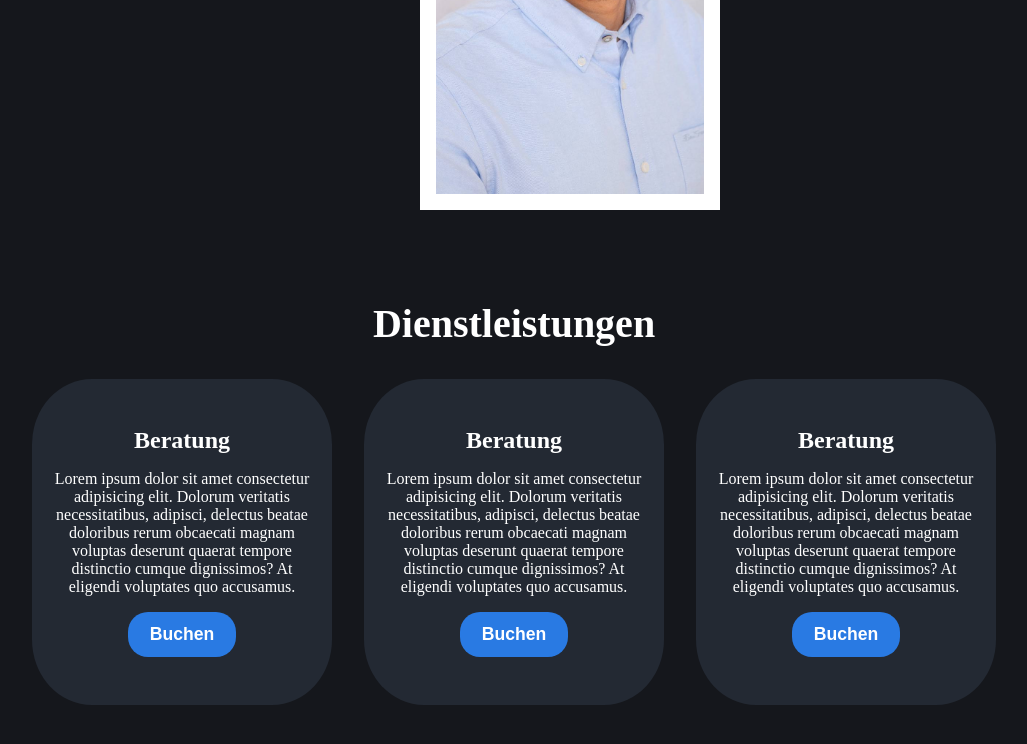
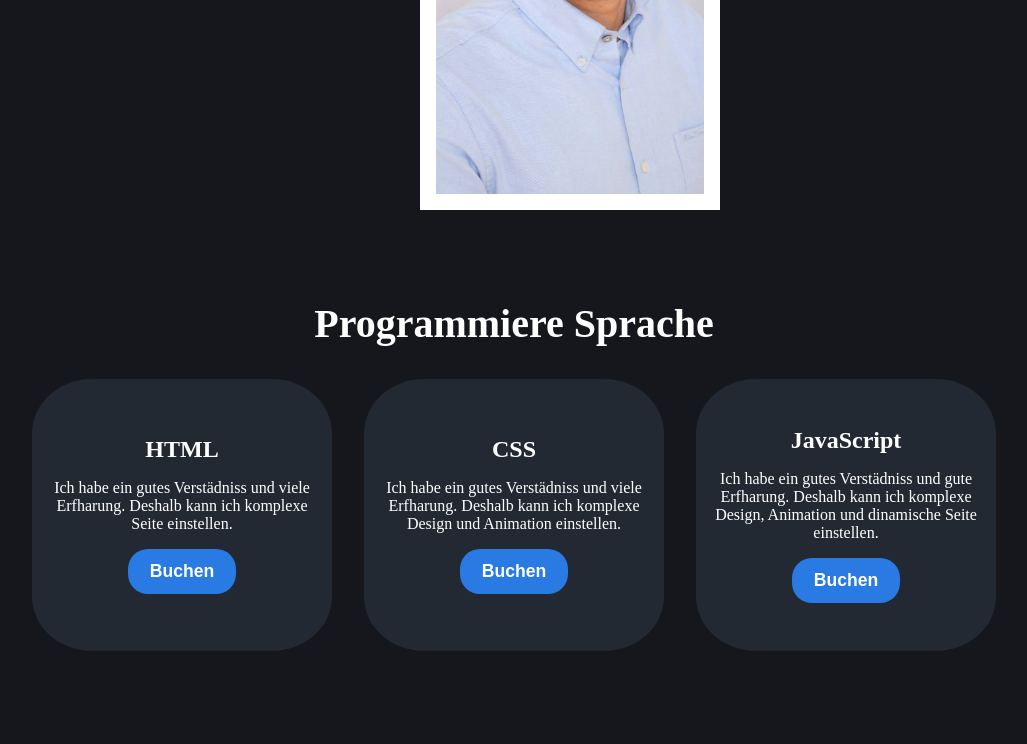
Before and after one commit to fredjhosnick/my-portfolio, a plain HTML site: page index.html in a window 1280 px wide. Shown: the part 1351-2095 px from the top of the page, without its empty margins (126-1153 px from the left). Drawn offline with Linux system fonts and the light colour scheme.

Commit message:
edit service

```diff
--- a/index.html
+++ b/index.html
@@ -36,35 +36,29 @@
     </section>
 
     <section id="full-service">
-      <h1 class="title-service">Dienstleistungen</h1>
+      <h1 class="title-service">Programmiere Sprache</h1>
       <div class="services">
         <div class="items-service">
-          <h2>Beratung</h2>
+          <h2>HTML</h2>
           <p>
-            Lorem ipsum dolor sit amet consectetur adipisicing elit. Dolorum
-            veritatis necessitatibus, adipisci, delectus beatae doloribus rerum
-            obcaecati magnam voluptas deserunt quaerat tempore distinctio cumque
-            dignissimos? At eligendi voluptates quo accusamus.
+            Ich habe ein gutes Verstädniss und viele Erfharung. Deshalb kann ich
+            komplexe Seite einstellen.
           </p>
           <button>Buchen</button>
         </div>
         <div class="items-service">
-          <h2>Beratung</h2>
+          <h2>CSS</h2>
           <p>
-            Lorem ipsum dolor sit amet consectetur adipisicing elit. Dolorum
-            veritatis necessitatibus, adipisci, delectus beatae doloribus rerum
-            obcaecati magnam voluptas deserunt quaerat tempore distinctio cumque
-            dignissimos? At eligendi voluptates quo accusamus.
+            Ich habe ein gutes Verstädniss und viele Erfharung. Deshalb kann ich
+            komplexe Design und Animation einstellen.
           </p>
           <button>Buchen</button>
         </div>
         <div class="items-service">
-          <h2>Beratung</h2>
+          <h2>JavaScript</h2>
           <p>
-            Lorem ipsum dolor sit amet consectetur adipisicing elit. Dolorum
-            veritatis necessitatibus, adipisci, delectus beatae doloribus rerum
-            obcaecati magnam voluptas deserunt quaerat tempore distinctio cumque
-            dignissimos? At eligendi voluptates quo accusamus.
+            Ich habe ein gutes Verstädniss und gute Erfharung. Deshalb kann ich
+            komplexe Design, Animation und dinamische Seite einstellen.
           </p>
           <button>Buchen</button>
         </div>
```
